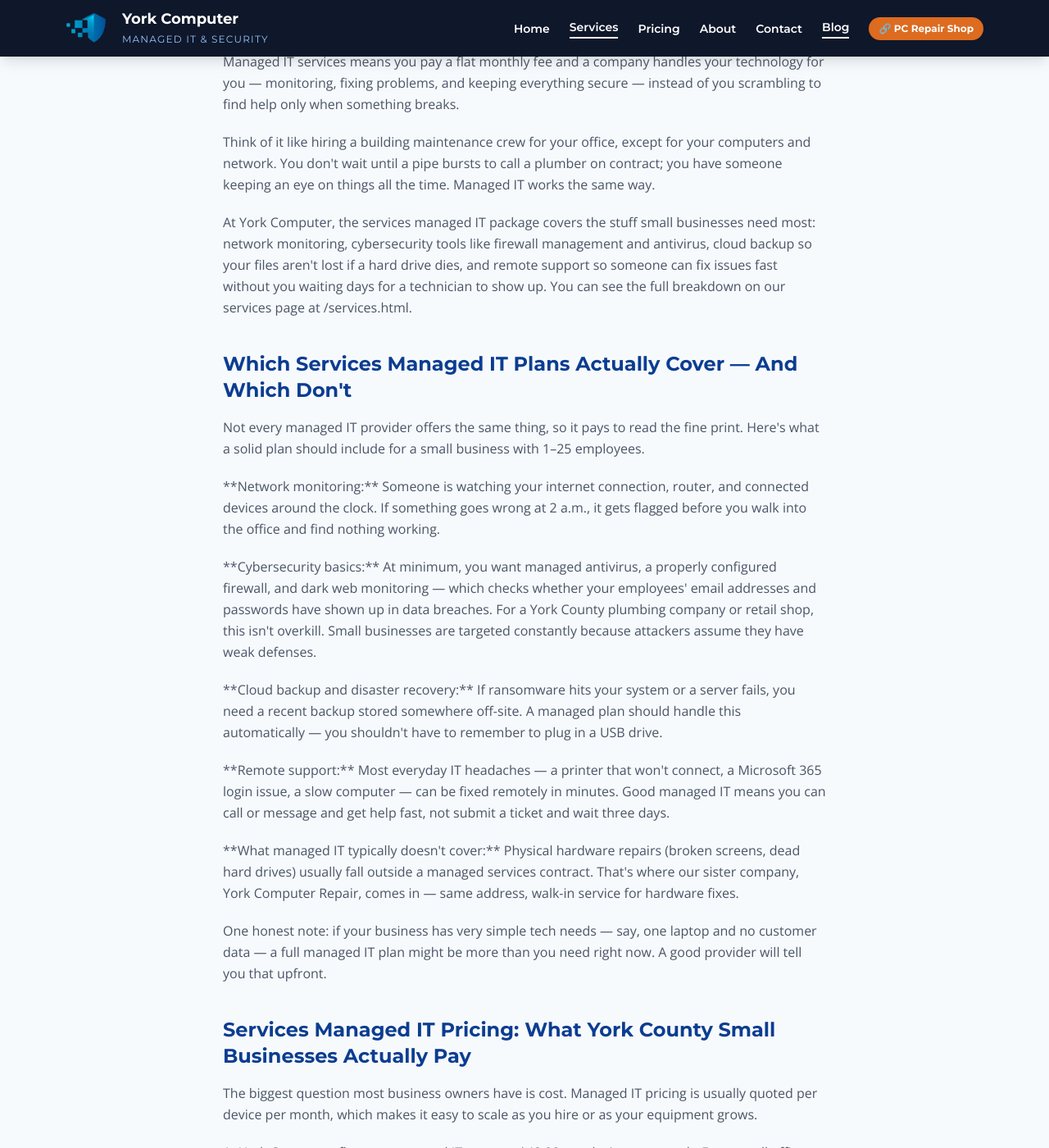
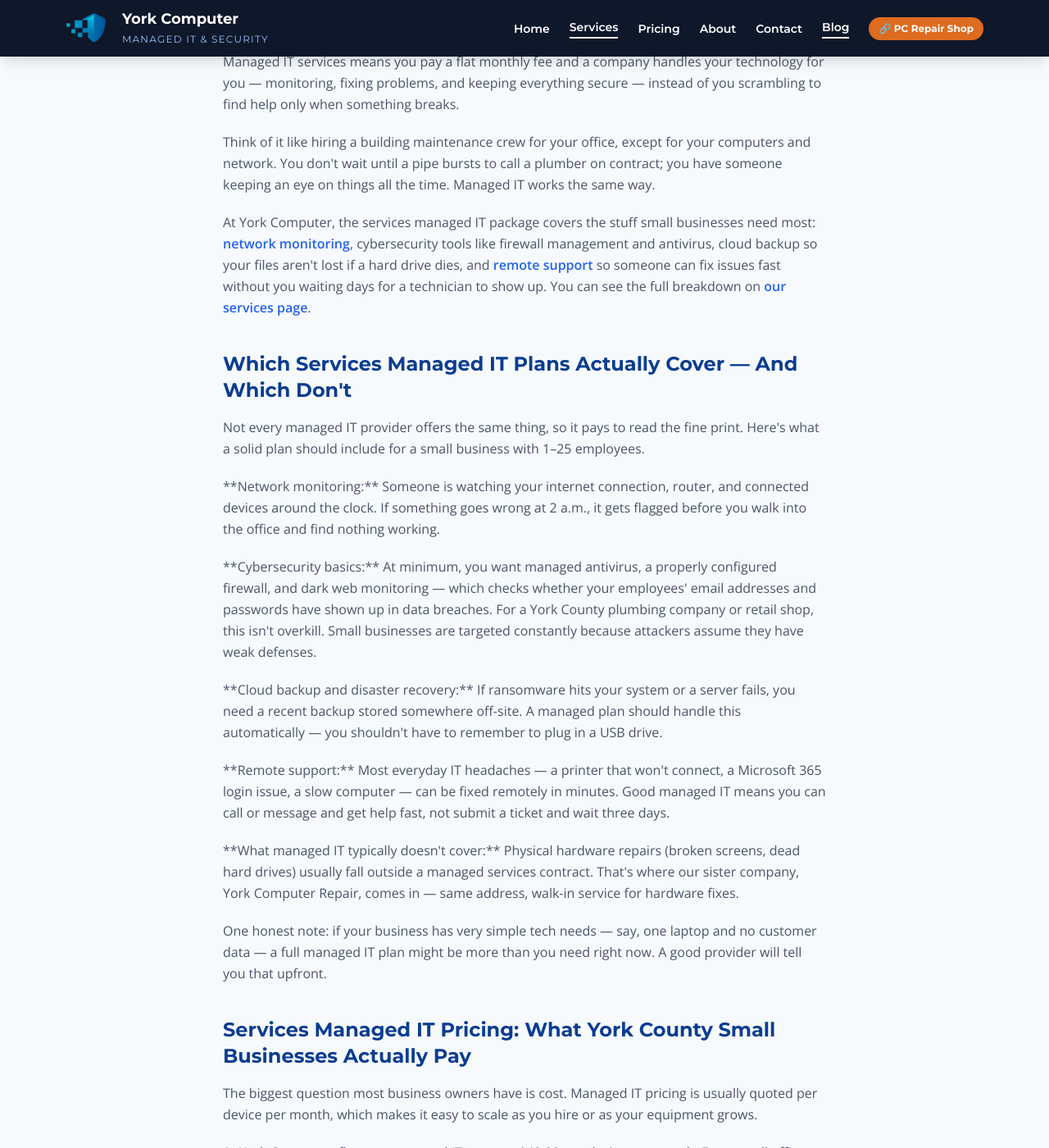
Before and after one commit to oak8513/yorkcomputer-net, a Jekyll site: the page built from _posts/2026-04-29-services-managed-it-york-pa-small-businesses.html, in a window 1280 px wide and 1400 px high, scrolled down 505 px. Shown: the whole window at 82% size. Built offline with Jekyll 4.4.1, drawn with Linux system fonts in a browser that asks for light colours; nearby versions of some CDN libraries; a script that is not in the unit is left out; some of the changed text lies outside the part shown.

Commit message:
SEO: wire internal links for new 'services managed IT' post (pillar + 2 clusters + services/pricing)

```diff
--- a/_posts/2026-04-29-services-managed-it-york-pa-small-businesses.html
+++ b/_posts/2026-04-29-services-managed-it-york-pa-small-businesses.html
@@ -41,7 +41,7 @@
       <h2 class="font-heading font-bold text-2xl text-yc-blue mt-10 mb-4">What 'Services Managed' Means Without the Tech Jargon</h2>
       <p class="text-yc-steel leading-relaxed mb-5">Managed IT services means you pay a flat monthly fee and a company handles your technology for you — monitoring, fixing problems, and keeping everything secure — instead of you scrambling to find help only when something breaks.</p>
       <p class="text-yc-steel leading-relaxed mb-5">Think of it like hiring a building maintenance crew for your office, except for your computers and network. You don't wait until a pipe bursts to call a plumber on contract; you have someone keeping an eye on things all the time. Managed IT works the same way.</p>
-      <p class="text-yc-steel leading-relaxed mb-5">At York Computer, the services managed IT package covers the stuff small businesses need most: network monitoring, cybersecurity tools like firewall management and antivirus, cloud backup so your files aren't lost if a hard drive dies, and remote support so someone can fix issues fast without you waiting days for a technician to show up. You can see the full breakdown on our services page at /services.html.</p>
+      <p class="text-yc-steel leading-relaxed mb-5">At York Computer, the services managed IT package covers the stuff small businesses need most: <a href="/blog/it-monitoring-small-business-york-pa.html" class="text-yc-bright hover:underline font-semibold">network monitoring</a>, cybersecurity tools like firewall management and antivirus, cloud backup so your files aren't lost if a hard drive dies, and <a href="/blog/remote-it-support-york-pa.html" class="text-yc-bright hover:underline font-semibold">remote support</a> so someone can fix issues fast without you waiting days for a technician to show up. You can see the full breakdown on <a href="/services.html" class="text-yc-bright hover:underline font-semibold">our services page</a>.</p>
 
       <h2 class="font-heading font-bold text-2xl text-yc-blue mt-10 mb-4">Which Services Managed IT Plans Actually Cover — And Which Don't</h2>
       <p class="text-yc-steel leading-relaxed mb-5">Not every managed IT provider offers the same thing, so it pays to read the fine print. Here's what a solid plan should include for a small business with 1–25 employees.</p>
@@ -54,7 +54,7 @@
 
       <h2 class="font-heading font-bold text-2xl text-yc-blue mt-10 mb-4">Services Managed IT Pricing: What York County Small Businesses Actually Pay</h2>
       <p class="text-yc-steel leading-relaxed mb-5">The biggest question most business owners have is cost. Managed IT pricing is usually quoted per device per month, which makes it easy to scale as you hire or as your equipment grows.</p>
-      <p class="text-yc-steel leading-relaxed mb-5">At York Computer, flat-rate managed IT starts at $49.99 per device per month. For a small office with five computers, that's roughly $250 a month — about the cost of one emergency IT call from a break-fix shop, paid once, covering you all month long. Check the current options at /pricing.html.</p>
+      <p class="text-yc-steel leading-relaxed mb-5">At York Computer, flat-rate managed IT starts at $49.99 per device per month. For a small office with five computers, that's roughly $250 a month — about the cost of one emergency IT call from a break-fix shop, paid once, covering you all month long. Check the current options on <a href="/pricing.html" class="text-yc-bright hover:underline font-semibold">our pricing page</a>, or read our <a href="/blog/managed-it-services-guide-york-pa.html" class="text-yc-bright hover:underline font-semibold">complete guide to managed IT services</a> for the full picture.</p>
       <p class="text-yc-steel leading-relaxed mb-5">Compare that to the break-fix model: you pay nothing until something breaks, then you pay a lot, often at the worst possible time. A single ransomware incident can cost a small business thousands of dollars in downtime, recovery fees, and lost work. The math tends to favor a flat monthly plan pretty quickly.</p>
       <p class="text-yc-steel leading-relaxed mb-5">Here's a practical tip you can use right now, no contract needed: go to Have I Been Pwned (haveibeenpwned.com) and type in your business email address. It's a free tool that tells you whether your credentials have appeared in any known data breaches. If they have, change that password today and turn on two-factor authentication. That's a five-minute task that closes a real vulnerability.</p>
 
--- a/blog/managed-it-services-guide-york-pa.html
+++ b/blog/managed-it-services-guide-york-pa.html
@@ -41,7 +41,7 @@
   <h2 id="what-is-managed-it" class="font-heading font-bold text-2xl text-yc-blue mt-10 mb-4">What Are Managed IT Services?</h2>
   <p class="text-yc-steel leading-relaxed mb-4">Managed IT services means outsourcing the day-to-day management of your computers, network, and cybersecurity to an external provider — your Managed Service Provider (MSP). Instead of calling someone when something breaks, your MSP monitors everything proactively, applies patches automatically, and resolves issues before they interrupt your workday.</p>
   <p class="text-yc-steel leading-relaxed mb-4">For small businesses in York, PA, <a href="/blog/managed-it-services-york-pa.html" class="text-yc-bright hover:underline font-semibold">managed IT services</a> typically include 24/7 device monitoring, automated security patching, endpoint antivirus, cloud backup, unlimited remote support, and on-site visits when needed — all bundled into one predictable flat monthly rate.</p>
-  <p class="text-yc-steel leading-relaxed mb-6">The key difference from traditional break-fix IT is the shift from reactive to proactive. You stop paying hourly when things go wrong, and start paying a flat fee to prevent problems in the first place.</p>
+  <p class="text-yc-steel leading-relaxed mb-6">The key difference from traditional break-fix IT is the shift from reactive to proactive. You stop paying hourly when things go wrong, and start paying a flat fee to prevent problems in the first place. For a plain-English breakdown of <a href="/blog/services-managed-it-york-pa-small-businesses.html" class="text-yc-bright hover:underline font-semibold">what services managed IT actually delivers for York County small businesses</a>, including pricing and what's typically not covered, see our companion guide.</p>
 
   <!-- Section 2: What is an MSP -->
   <h2 id="what-is-an-msp" class="font-heading font-bold text-2xl text-yc-blue mt-10 mb-4">What Is a Managed Service Provider (MSP)?</h2>
```
